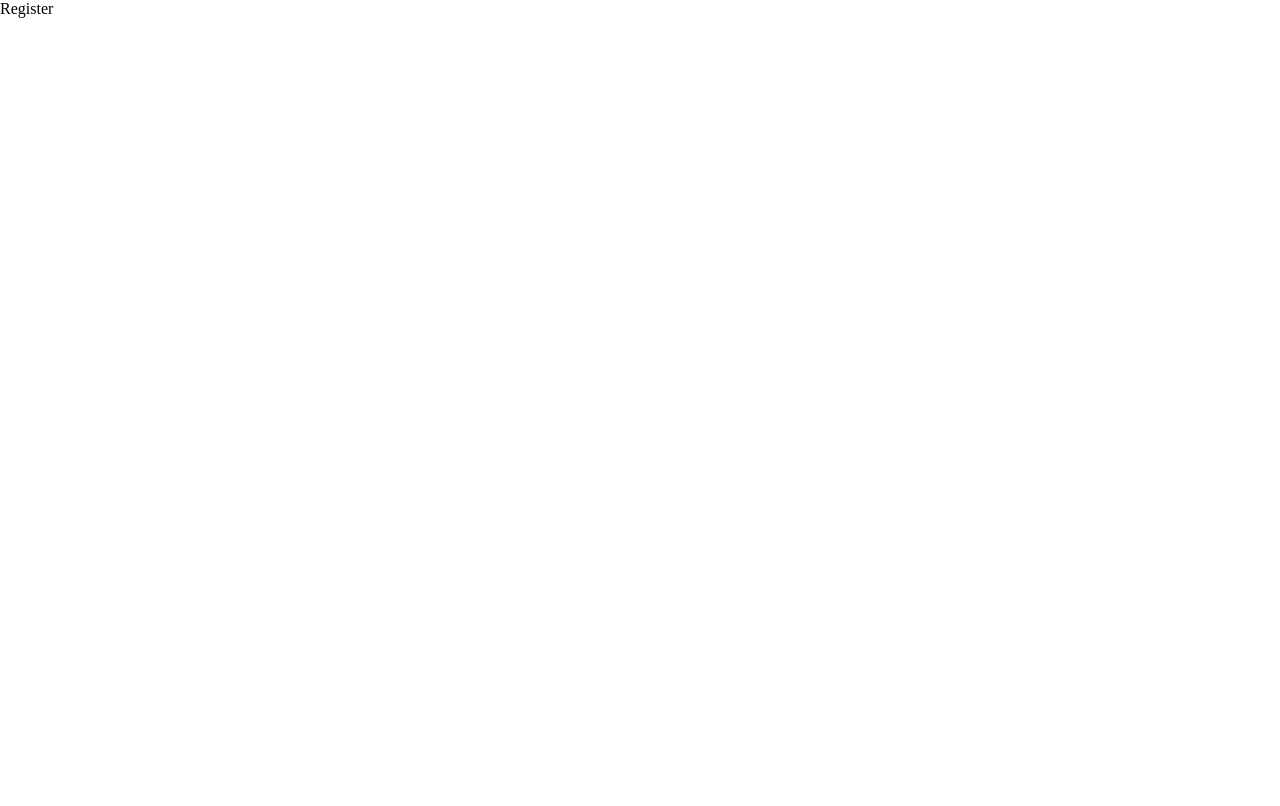
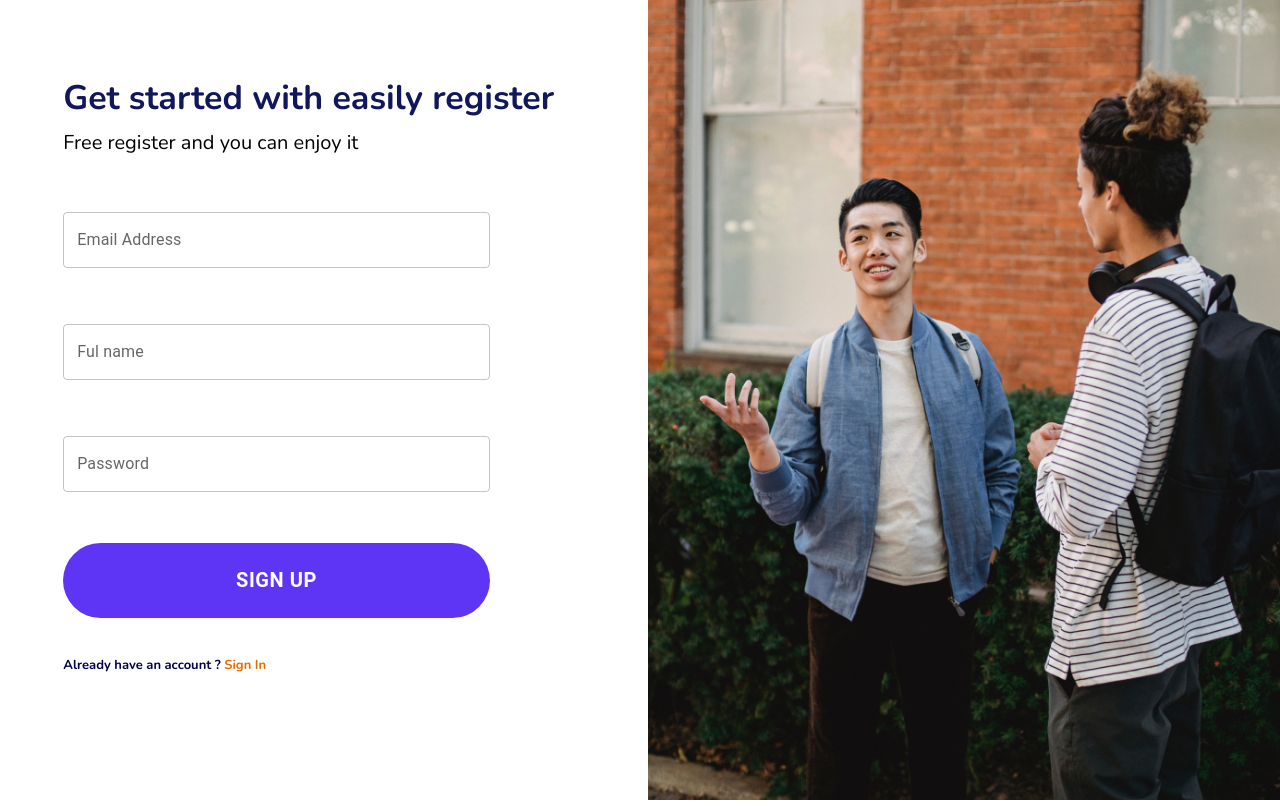
Before and after one commit to sohelrana3/Chatting-app, a React (Vite) app: page / in a window 1280 px wide. Built offline with nearby package versions, Linux system fonts and the light colour scheme.

Commit message:
register pages done

```diff
--- a/index.html
+++ b/index.html
@@ -4,6 +4,14 @@
         <meta charset="UTF-8" />
         <link rel="icon" type="image/svg+xml" href="/vite.svg" />
         <meta name="viewport" content="width=device-width, initial-scale=1.0" />
+        <!-- Google font -->
+        <link rel="preconnect" href="https://fonts.googleapis.com" />
+        <link rel="preconnect" href="https://fonts.gstatic.com" crossorigin />
+        <link
+            href="https://fonts.googleapis.com/css2?family=Nunito:wght@200;300;400;500;600;700;800;900&display=swap"
+            rel="stylesheet"
+        />
+        <!-- Title -->
         <title>Vite + React</title>
     </head>
     <body>
--- a/src/App.jsx
+++ b/src/App.jsx
@@ -5,12 +5,17 @@ import {
   RouterProvider,
   createRoutesFromElements
 } from "react-router-dom";
-import Register from './components/Register';
+// import pages
+import Register from './pages/Register';
+import Login from './pages/Login';
 
 function App() {
   const router = createBrowserRouter(
     createRoutesFromElements(
-      <Route path='/' element={<Register />}></Route>
+      <Route>
+        <Route path='/' element={<Register />}></Route>
+        <Route path='/login' element={<Login />}></Route>
+      </Route>
     )
   );
 
--- a/src/components/Register.jsx
+++ /dev/null
@@ -1,9 +0,0 @@
-import React from 'react'
-
-const Register = () => {
-  return (
-    <div>Register</div>
-  )
-}
-
-export default Register
--- /dev/null
+++ b/src/components/RegisterHeadding.jsx
@@ -0,0 +1,9 @@
+import React from 'react'
+
+const RegisterHeadding = ({className, title}) => {
+  return (
+    <h2 className={className}>{title}</h2>
+  )
+}
+
+export default RegisterHeadding
--- a/src/index.css
+++ b/src/index.css
@@ -1,4 +1,59 @@
-*{
-  padding: 0;
-  margin: 0;
+* {
+    padding: 0;
+    margin: 0;
 }
+body {
+    font-family: "Nunito", sans-serif;
+}
+/* ----------------Register pages---------------- */
+.regimg {
+    width: 100%;
+    height: 100vh;
+    object-fit: cover;
+}
+.regleft {
+    width: 90%;
+    margin-left: auto;
+    margin-top: 80px;
+}
+.regheadding {
+    font-weight: 700;
+    font-size: 34px;
+    line-height: 36px;
+    color: #11175d;
+    margin-bottom: 13px;
+}
+.regleft p {
+    font-size: 20px;
+    font-weight: 400;
+}
+.regInput {
+    width: 100%;
+    margin-top: 56px;
+}
+.regInput .MuiTextField-root {
+    width: 75%;
+}
+.regbutton {
+    width: 75%;
+    background-color: #5f35f5;
+    text-align: center;
+    border-radius: 86px;
+    margin: 51px 0 35px 0;
+}
+.regbutton .MuiButton-text {
+    color: #ffff;
+    padding: 20px 0;
+    font-size: 20px;
+    font-weight: 600;
+
+}
+.rgbspan{
+  font-size: 13px;
+  font-weight: 700;
+  color: #03014C;
+}
+.rgbspan .reglink{
+  color: #EA6C00;
+  text-decoration: none;
+}
--- /dev/null
+++ b/src/pages/Login.jsx
@@ -0,0 +1,9 @@
+import React from 'react'
+
+const Login = () => {
+  return (
+    <div>Login</div>
+  )
+}
+
+export default Login
--- /dev/null
+++ b/src/pages/Register.jsx
@@ -0,0 +1,56 @@
+import React from "react";
+// material
+import { Grid, TextField, Button } from "@mui/material";
+// images input
+import images from "../assets/Register.png";
+// components
+import RegisterHeadding from "../components/RegisterHeadding";
+import { Link } from "react-router-dom";
+
+const Register = () => {
+    return (
+        <Grid container spacing={2}>
+            <Grid item xs={6}>
+                <div className="regleft">
+                    <RegisterHeadding
+                        className="regheadding"
+                        title="Get started with easily register"
+                    />
+                    <p className="">Free register and you can enjoy it</p>
+                    <div className="regInput">
+                        <TextField
+                            id="outlined-basic"
+                            label="Email Address"
+                            variant="outlined"
+                        />
+                    </div>
+                    <div className="regInput">
+                        <TextField
+                            id="outlined-basic"
+                            label="Ful name"
+                            variant="outlined"
+                        />
+                    </div>
+                    <div className="regInput">
+                        <TextField
+                            id="outlined-basic"
+                            label="Password"
+                            variant="outlined"
+                        />
+                    </div>
+                    <div className="regbutton">
+                        <Button variant="text">Sign up</Button>
+                    </div>
+                    <div>
+                        <span className="rgbspan">Already  have an account ? <Link to="/login" className="reglink">Sign In</Link></span>
+                    </div>
+                </div>
+            </Grid>
+            <Grid item xs={6}>
+                <img className="regimg" src={images} />
+            </Grid>
+        </Grid>
+    );
+};
+
+export default Register;
```
Lines whose indentation alone changed are shown as unchanged.
